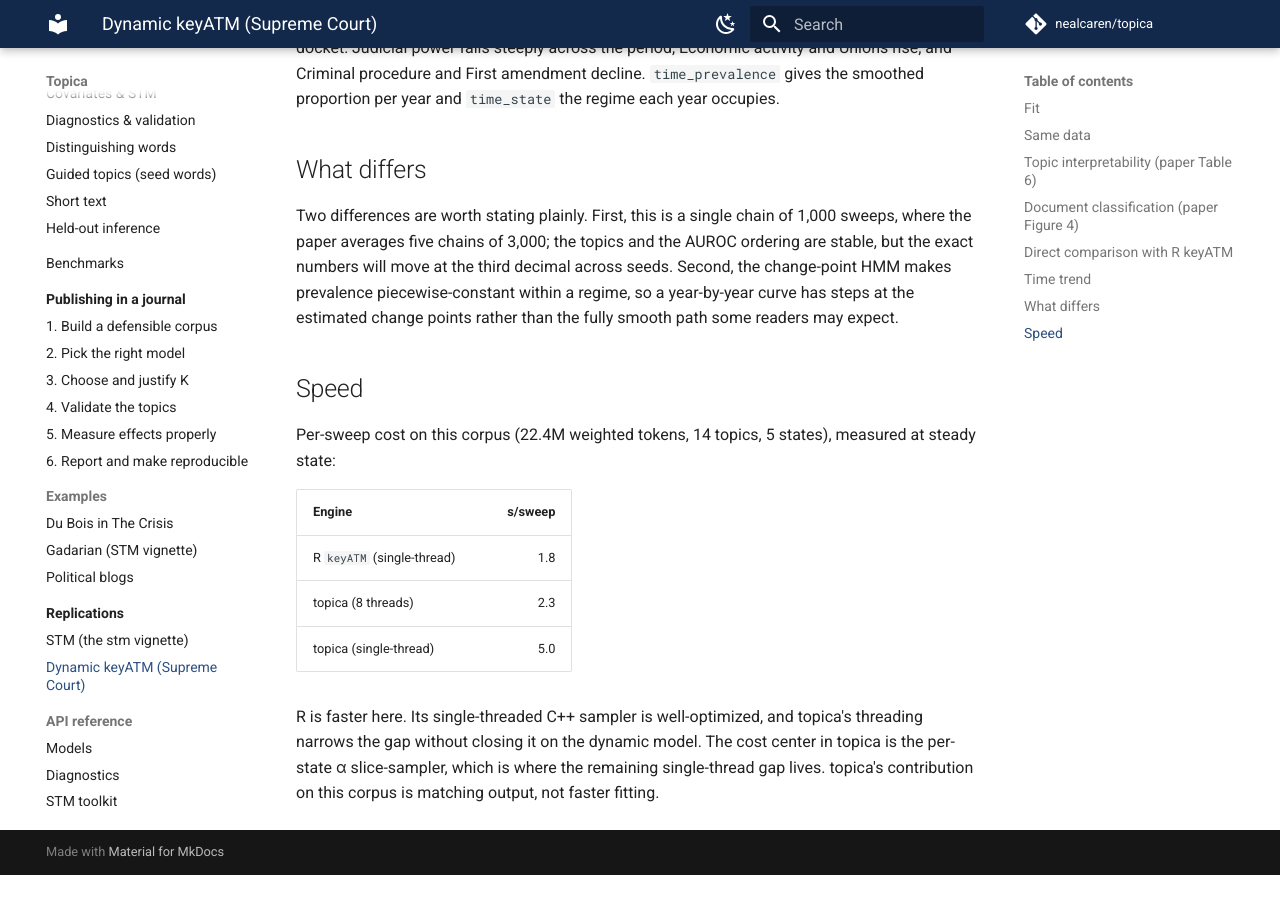
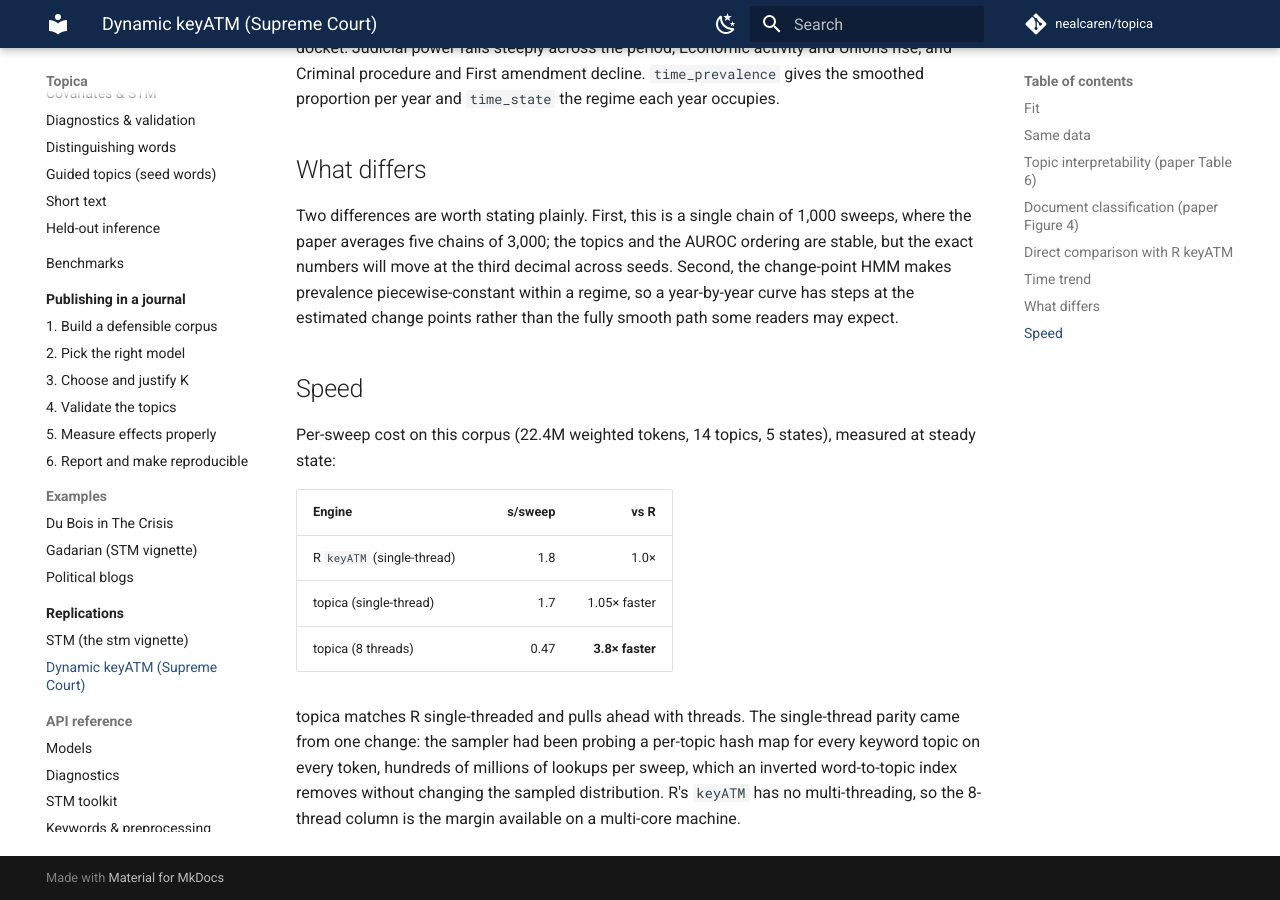
Before and after one commit to nealcaren/turbotopics, an MkDocs documentation site: the page built from docs/replications/keyatm-dynamic.md, in a window 1280 px wide and 900 px high, scrolled down 3005 px. Built offline with MkDocs 1.6.1 and Material for MkDocs 9.7.7, drawn with Linux system fonts in a browser that asks for light colours; comment, search, counter and statistics services are not loaded; before the commit the page ends 3880 px from its top, so only the background shows below that.

Commit message:
docs(replication): update keyATM speed after the inverted-index fix
topica now matches R keyATM single-threaded (1.7 vs 1.8 s/sweep) and is ~3.8x
faster at 8 threads (0.47 s/sweep). Explains the inverted word-to-topic index
that removed the per-token hash-map probes.

Co-Authored-By: Claude Opus 4.8 (1M context) <noreply@anthropic.com>

```diff
--- a/docs/replications/keyatm-dynamic.md
+++ b/docs/replications/keyatm-dynamic.md
@@ -123,14 +123,15 @@ than the fully smooth path some readers may expect.
 Per-sweep cost on this corpus (22.4M weighted tokens, 14 topics, 5 states),
 measured at steady state:
 
-| Engine | s/sweep |
-|---|---:|
-| R `keyATM` (single-thread) | 1.8 |
-| topica (8 threads) | 2.3 |
-| topica (single-thread) | 5.0 |
+| Engine | s/sweep | vs R |
+|---|---:|---:|
+| R `keyATM` (single-thread) | 1.8 | 1.0× |
+| topica (single-thread) | 1.7 | 1.05× faster |
+| topica (8 threads) | 0.47 | **3.8× faster** |
 
-R is faster here. Its single-threaded C++ sampler is well-optimized, and topica's
-threading narrows the gap without closing it on the dynamic model. The cost
-center in topica is the per-state α slice-sampler, which is where the remaining
-single-thread gap lives. topica's contribution on this corpus is matching output,
-not faster fitting.
+topica matches R single-threaded and pulls ahead with threads. The single-thread
+parity came from one change: the sampler had been probing a per-topic hash map
+for every keyword topic on every token, hundreds of millions of lookups per
+sweep, which an inverted word-to-topic index removes without changing the sampled
+distribution. R's `keyATM` has no multi-threading, so the 8-thread column is the
+margin available on a multi-core machine.
```
